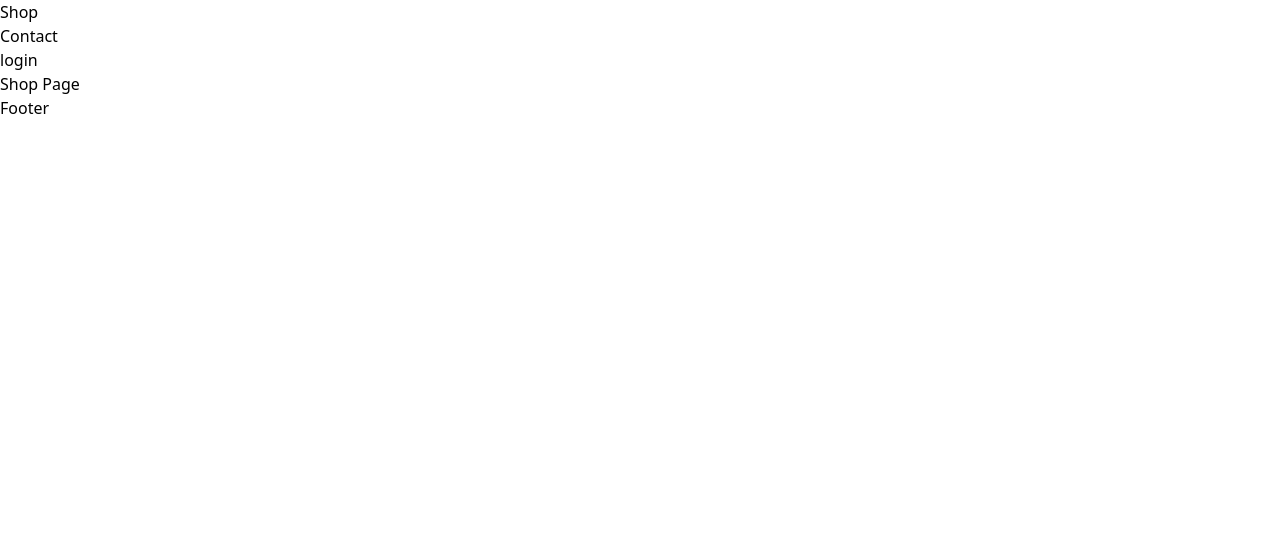
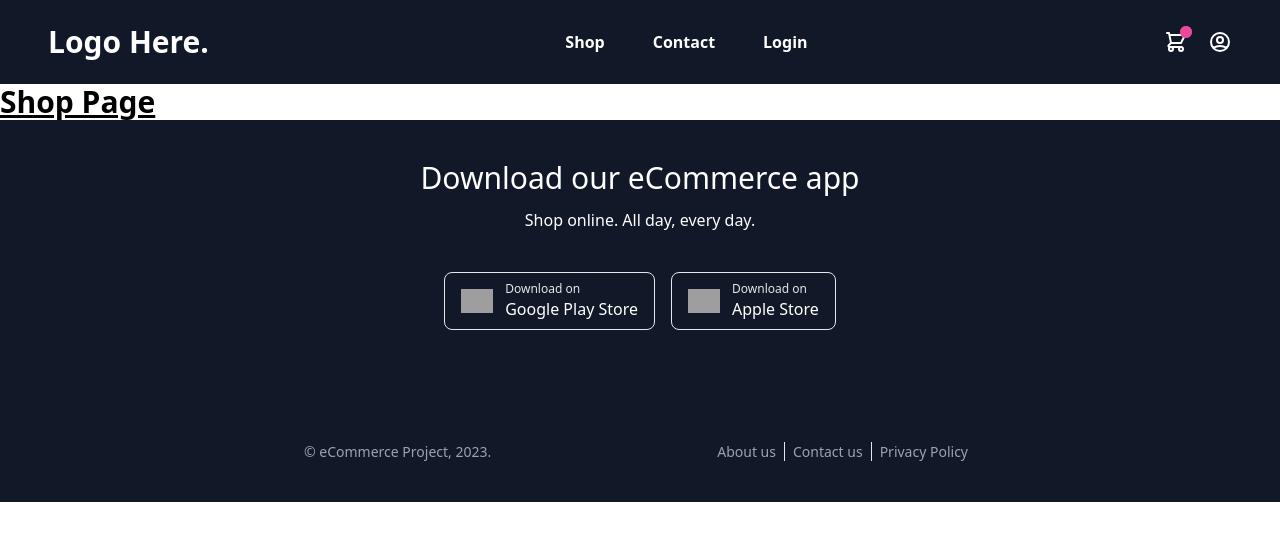
Before and after one commit to ahmad-almoustafa/e-commerce, a React (Create React App) app: page /shop in a window 1280 px wide. Shown: the top 540 px of the page. Built offline with nearby package versions, Linux system fonts and the light colour scheme; grey boxes are pictures that could not be loaded.

Commit message:
Nav,Header and Footer

```diff
--- a/src/components/layout/Footer.js
+++ b/src/components/layout/Footer.js
@@ -1,5 +1,37 @@
 
 const Footer = () => {
-    return <h1> Footer</h1>;
-  };
+    return(
+        <div className=" bg-gray-900">
+        <div className="max-w-2xl mx-auto text-white py-10">
+          <div className="text-center">
+            <h3 className="text-3xl mb-3"> Download our eCommerce app </h3>
+            <p> Shop online. All day, every day. </p>
+            <div className="flex justify-center my-10">
+              <div className="flex items-center border w-auto rounded-lg px-4 py-2 w-52 mx-2">
+                <img src="https://cdn-icons-png.flaticon.com/512/888/888857.png" className="w-7 md:w-8" alt="Google Play Store "/>
+                <div className="text-left ml-3">
+                  <p className="text-xs text-gray-200">Download on </p>
+                  <p className="text-sm md:text-base"> Google Play Store </p>
+                </div>
+              </div>
+              <div className="flex items-center border w-auto rounded-lg px-4 py-2 w-44 mx-2">
+                <img src="https://cdn-icons-png.flaticon.com/512/888/888841.png" className="w-7 md:w-8"  alt="Apple Store"/>
+                <div className="text-left ml-3">
+                  <p className="text-xs text-gray-200">Download on </p>
+                  <p className="text-sm md:text-base"> Apple Store </p>
+                </div>
+              </div>
+            </div>
+          </div>
+          <div className="mt-28 flex flex-col md:flex-row md:justify-between items-center text-sm text-gray-400">
+            <p className="order-2 md:order-1 mt-8 md:mt-0"> © eCommerce Project, {new Date().getFullYear()}. </p>
+            <div className="order-1 md:order-2">
+              <span className="px-2">About us</span>
+              <span className="px-2 border-l">Contact us</span>
+              <span className="px-2 border-l">Privacy Policy</span>
+            </div>
+          </div>
+        </div>
+      </div>
+    )};
   export default Footer;
--- a/src/components/layout/Nav.js
+++ b/src/components/layout/Nav.js
@@ -1,21 +1,131 @@
 import { Link } from "react-router-dom";
 
  const Nav = () => {
+  // return (
+  //   <nav>
+  //     <ul>
+  //       <li>
+  //         <Link to="/shop"> Shop</Link>
+  //       </li>
+
+  //       <li>
+  //         <Link to="/contact"> Contact</Link>
+  //       </li>
+  //       <li>
+  //         <Link to="/login"> login</Link>
+  //       </li>
+  //     </ul>
+  //   </nav>
+  // );
+
   return (
-    <nav>
-      <ul>
+        <>
+          {/* navbar */}
+          <nav className="flex justify-between bg-gray-900 text-white w-screen">
+            <div className="px-5 xl:px-12 py-6 flex w-full items-center">
+              <Link className="text-3xl font-bold font-heading" to="/" >
+                {/* <img class="h-9" src="logo.png" alt="logo"> */}
+                Logo Here.
+              </Link>
+              {/* Nav Links */}
+              <ul className="hidden md:flex px-4 mx-auto font-semibold font-heading space-x-12">
                 <li>
-          <Link to="/shop"> Shop</Link>
-        </li>
-
-        <li>
-          <Link to="/contact"> Contact</Link>
+                  <Link className="hover:text-gray-200" to="/shop">
+                    Shop
+                  </Link>
                 </li>
                 <li>
-          <Link to="/login"> login</Link>
+                  <Link className="hover:text-gray-200" to="/contact">
+                    Contact
+                  </Link>
+                </li>
+                <li>
+                  <Link className="hover:text-gray-200"  to="/login">
+                    Login
+                  </Link>
                 </li>
               </ul>
+              {/* Header Icons */}
+              <div className="hidden xl:flex items-center space-x-5 items-center">
+                <Link className="flex items-center hover:text-gray-200" to="#">
+                  <svg
+                    xmlns="http://www.w3.org/2000/svg"
+                    className="h-6 w-6"
+                    fill="none"
+                    viewBox="0 0 24 24"
+                    stroke="currentColor"
+                  >
+                    <path
+                      strokeLinecap="round"
+                      strokeLinejoin="round"
+                      strokeWidth={2}
+                      d="M3 3h2l.4 2M7 13h10l4-8H5.4M7 13L5.4 5M7 13l-2.293 2.293c-.63.63-.184 1.707.707 1.707H17m0 0a2 2 0 100 4 2 2 0 000-4zm-8 2a2 2 0 11-4 0 2 2 0 014 0z"
+                    />
+                  </svg>
+                  <span className="flex absolute -mt-5 ml-4">
+                    <span className="animate-ping absolute inline-flex h-3 w-3 rounded-full bg-pink-400 opacity-75" />
+                    <span className="relative inline-flex rounded-full h-3 w-3 bg-pink-500"></span>
+                  </span>
+                </Link>
+                {/* Sign In / Register      */}
+                <Link className="flex items-center hover:text-gray-200" to="#">
+                  <svg
+                    xmlns="http://www.w3.org/2000/svg"
+                    className="h-6 w-6 hover:text-gray-200"
+                    fill="none"
+                    viewBox="0 0 24 24"
+                    stroke="currentColor"
+                  >
+                    <path
+                      strokeLinecap="round"
+                      strokeLinejoin="round"
+                      strokeWidth={2}
+                      d="M5.121 17.804A13.937 13.937 0 0112 16c2.5 0 4.847.655 6.879 1.804M15 10a3 3 0 11-6 0 3 3 0 016 0zm6 2a9 9 0 11-18 0 9 9 0 0118 0z"
+                    />
+                  </svg>
+                </Link>
+              </div>
+            </div>
+            {/* Responsive navbar */}
+            <Link className="xl:hidden flex mr-6 items-center" href="#">
+              <svg
+                xmlns="http://www.w3.org/2000/svg"
+                className="h-6 w-6 hover:text-gray-200"
+                fill="none"
+                viewBox="0 0 24 24"
+                stroke="currentColor"
+              >
+                <path
+                  strokeLinecap="round"
+                  strokeLinejoin="round"
+                  strokeWidth={2}
+                  d="M3 3h2l.4 2M7 13h10l4-8H5.4M7 13L5.4 5M7 13l-2.293 2.293c-.63.63-.184 1.707.707 1.707H17m0 0a2 2 0 100 4 2 2 0 000-4zm-8 2a2 2 0 11-4 0 2 2 0 014 0z"
+                />
+              </svg>
+              <span className="flex absolute -mt-5 ml-4">
+                <span className="animate-ping absolute inline-flex h-3 w-3 rounded-full bg-pink-400 opacity-75" />
+                <span className="relative inline-flex rounded-full h-3 w-3 bg-pink-500"></span>
+              </span>
+            </Link>
+            <Link className="navbar-burger self-center mr-12 xl:hidden" href="#">
+              <svg
+                xmlns="http://www.w3.org/2000/svg"
+                className="h-6 w-6 hover:text-gray-200"
+                fill="none"
+                viewBox="0 0 24 24"
+                stroke="currentColor"
+              >
+                <path
+                  strokeLinecap="round"
+                  strokeLinejoin="round"
+                  strokeWidth={2}
+                  d="M4 6h16M4 12h16M4 18h16"
+                />
+              </svg>
+            </Link>
           </nav>
+        </>
+
   );
 };
 export default Nav;
--- a/src/pages/Layout.js
+++ b/src/pages/Layout.js
@@ -5,6 +5,9 @@ import Nav from "../components/layout/Nav";
 const Layout = () => {
   return (
     <>
+      <div>
+        <div className="flex flex-wrap  h-screen">
+          <section className="relative mx-auto">
             <Nav />
             {/*
               Outlet new feature of React Router v6
@@ -13,6 +16,9 @@ const Layout = () => {
               Thus the <Outlet> element will render either a <Blogs>, <Contact>,.. depending on the current location. */}
             <Outlet />
             <Footer />
+          </section>
+        </div>
+      </div>
     </>
   );
 };
--- a/src/pages/Shop.js
+++ b/src/pages/Shop.js
@@ -1,4 +1,6 @@
 const Shop = () => {
-    return <h1> Shop Page</h1>;
+    return <h1 className="text-3xl font-bold underline">
+        Shop Page
+    </h1>
   };
   export default Shop;
```
Lines whose indentation alone changed are shown as unchanged.
